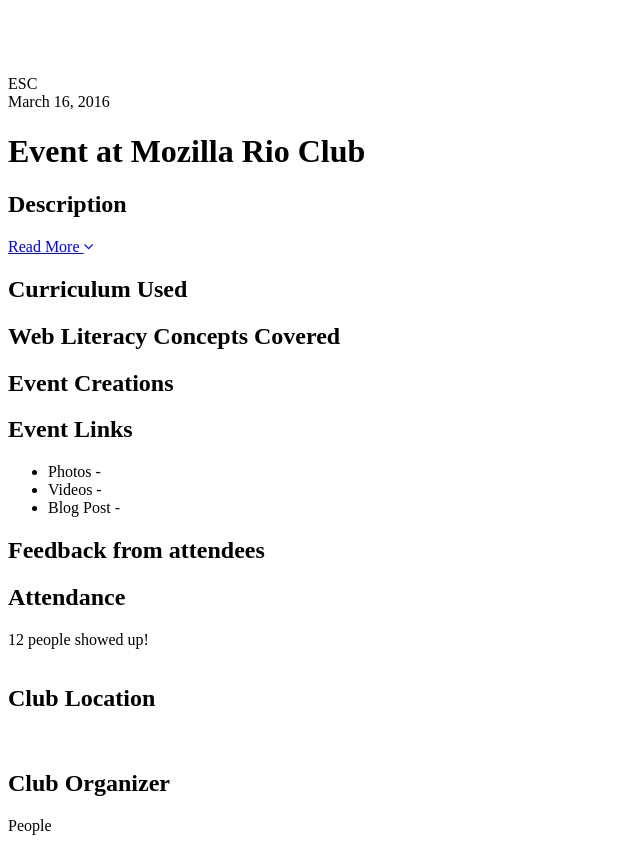
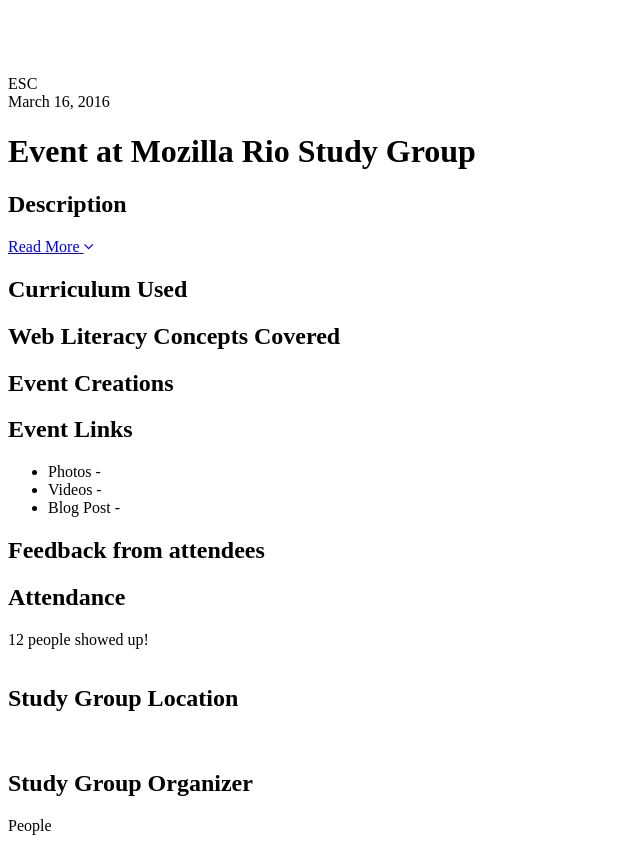
Before and after one commit to mozillascience/studyGroupEvents, a plain HTML site: page index.html in a window 1280 px wide. Shown: the part 429-1272 px from the top of the page, without its empty margins (0-640 px from the left). Drawn offline with Linux system fonts and the light colour scheme; no server answers; some icons are missing.

Commit message:
update index missed a variable

```diff
--- a/index.html
+++ b/index.html
@@ -108,7 +108,7 @@
           <span class="event-date"><span class="value">March 16, 2016</span></span>
 
           <h1>
-            Event at <span class="sg-name"><span class="value">Mozilla Rio Club</span></span>
+            Event at <span class="sg-name"><span class="value">Mozilla Rio Study Group</span></span>
           </h1>
 
           <div class="left-col">
@@ -157,13 +157,13 @@
               <img src=""/>
             </div>
 
-            <h2 id="sg-location">Club Location</h2>
+            <h2 id="sg-location">Study Group Location</h2>
             <p>
               <span heading="sg-city" class="event-city"><span class="value"></span></span><br/>
-              <span heading="sg-country" class="club-country"><span class="value"></span></span>
+              <span heading="sg-country" class="sg-country"><span class="value"></span></span>
             </p>
 
-            <h2 id="sg-organizer">Club Organizer</h2>
+            <h2 id="sg-organizer">Study Group Organizer</h2>
             <div class="info-grop">
               <div heading="sg-organizer" class="sg-organizer">
                 <span class="value"></span>
```
